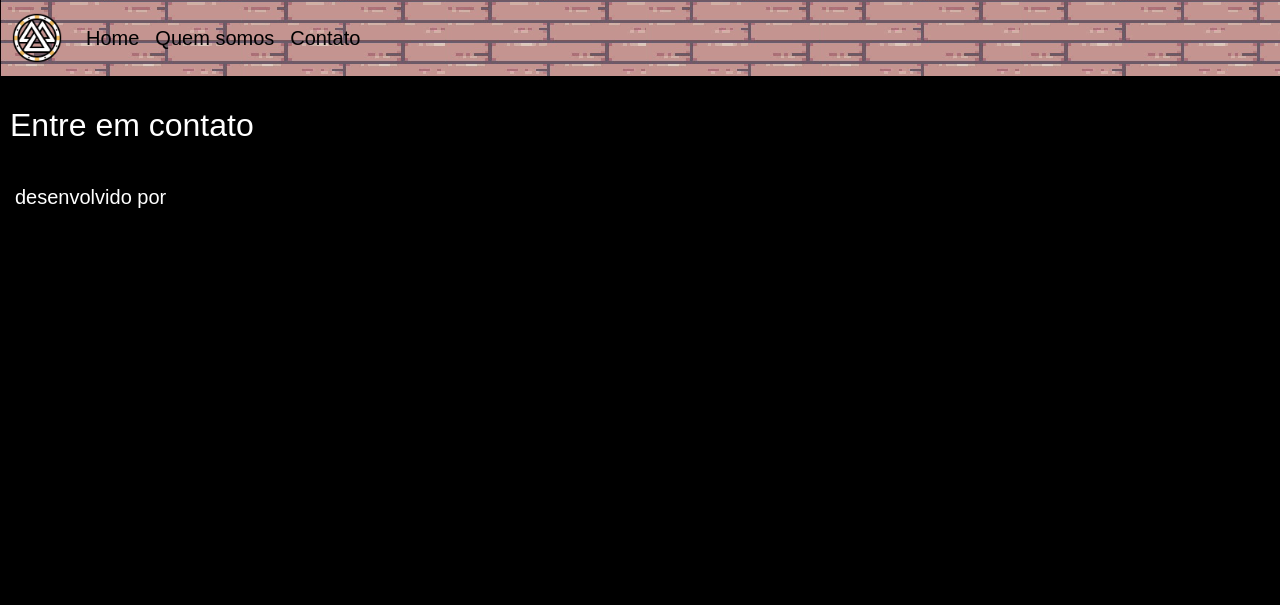
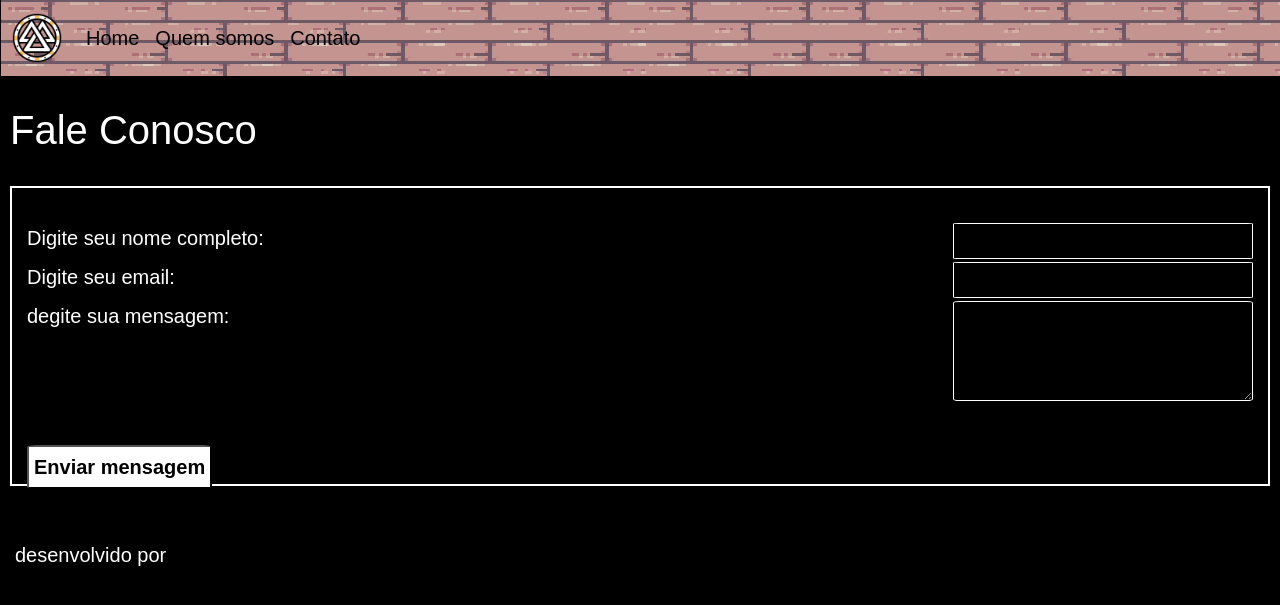
Before and after one commit to ELAINERAFAEL/FlipNerd, a PHP site: page /projeto-walka/contato in a window 1280 px wide. Shown: the top 605 px of the page. Run offline with PHP 8.4, Linux system fonts and the light colour scheme.

Commit message:
atualização
ajustes na pagina de contato

```diff
--- a/css/style.css
+++ b/css/style.css
@@ -118,3 +118,71 @@ p {
 #menu {
   background-image: url('../imagens/fundo.png');
 }
+
+div {
+  text-align: center;
+  width: 100%;
+}
+
+form {
+  display: block;
+  border: 2px solid white;
+  padding-right: 30px;
+  height: 300px; /*altura */
+  padding-top: 20px;
+}
+
+form label { /* nome do campo */
+  font-size: 20px;
+  color: white;
+  float: left;
+}
+
+form input { /* campo de preenchher o formulário */
+  width: 300px;
+  background-color: black;
+  border: 1px solid white;
+  border-radius: 2%;
+  padding: 5px;
+  float: right;
+  color: white;
+}
+
+form textarea { /* campo digite sua mensagem */
+  width: 300px;
+  height: 100px;
+  background-color: black;
+  border: 1px solid white;
+  border-radius: 2%;
+  padding: 5px;
+  float: right;
+  color: white;
+}
+
+button {
+  display: block;
+  margin-top: 120px;
+  border-radius: 5%;
+  background-color: white;
+  color: black;
+  font-weight: bold;
+  font-size: 20px;
+  padding: 5px;
+}
+
+button:hover{
+  background-color: rgb(255, 21, 0);
+  color: white;
+}
+
+.for {
+  margin: 15px;
+}
+
+.banner{ /* imagens mais largas */
+  width: 750px;
+  height: 300px;
+  margin-top: 20px;
+  margin: auto;
+  display: block;
+}
--- a/paginas/contato.php
+++ b/paginas/contato.php
@@ -1 +1,22 @@
-<h2>Entre em contato</h2>
+<h1>Fale Conosco</h1>
+    <br>
+    <form name="formContato" type="submit" action="obrigado">
+        <div class="for">
+            <label for="nome">Digite seu nome completo:</label>
+            <input type="text" name="nome" id="nome" required>
+        <br></div>
+        <div class="for">
+            <label for="email">Digite seu email:</label>
+            <input type="email" name="email" id="email" required>
+        <br></div>
+        <div class="for">
+            <label for="mensagem">degite sua mensagem:</label>
+            <textarea name="mensagem" id="mensagem" required rows="10"></textarea>
+        <br></div>
+        <div class="for">
+            <button type="submit">
+                Enviar mensagem
+            </button>
+        </div>
+    </form>
+    <br>
--- /dev/null
+++ b/paginas/obrigado.php
@@ -0,0 +1,6 @@
+
+    <br>
+    <div>
+        <img src="./imagens/obrigado.jpeg" class="banner" style="height: 500px;"></img>
+    </div>
+    <br>
```
Also changed, not shown: imagens/obrigado.jpeg (added).
